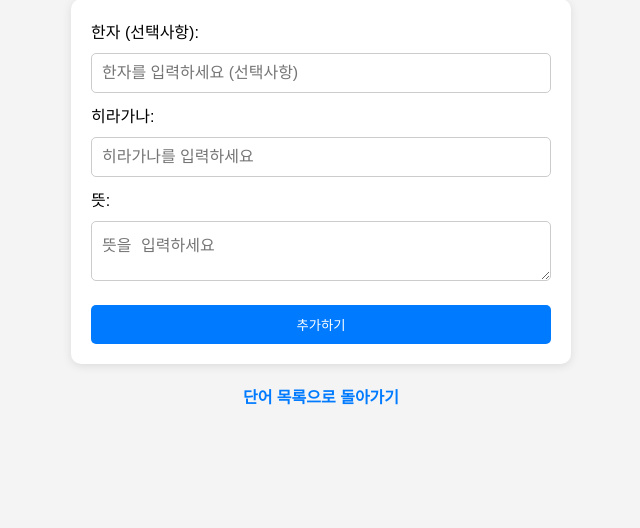
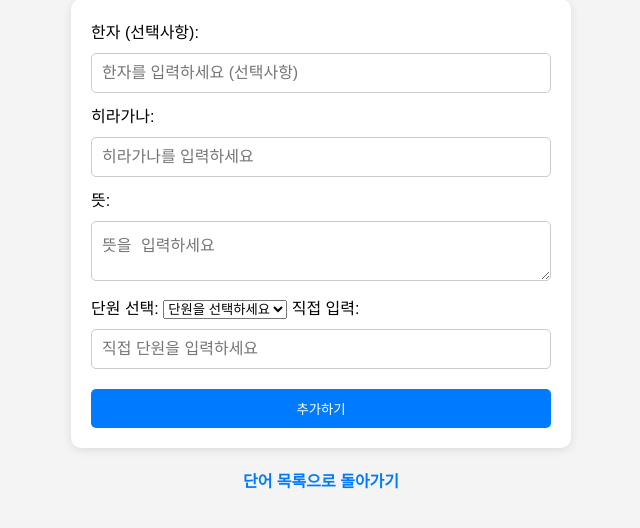
Before and after one commit to JTNewY/quizlet, a Django app: page /words/jp_add/ in a window 1280 px wide. Shown: the part 96-624 px from the top of the page, without its empty margins (319-959 px from the left). Run offline with Django 5.2, Linux system fonts and the light colour scheme; a user stored in the database is signed in; data comes from the database, SQL or seed files in the repository; both versions use the stored data as it was after the commit.

Commit message:
add 추가

```diff
--- a/WordLearningSite/words/templates/words/add_word.html
+++ b/WordLearningSite/words/templates/words/add_word.html
@@ -31,7 +31,7 @@
             box-sizing: border-box; /* 박스 크기 설정 */
         }
 
-        input[type="text"], input[type="number"], textarea {
+        input[type="text"], textarea {
             width: 100%; /* 전체 폭 사용 */
             padding: 10px; /* 내부 여백 */
             margin: 10px 0; /* 위아래 간격 */
@@ -42,7 +42,7 @@
             transition: border-color 0.3s; /* 테두리 색상 전환 효과 */
         }
 
-        input[type="text"]:focus, input[type="number"]:focus, textarea:focus {
+        input[type="text"]:focus, textarea:focus {
             border-color: #007BFF; /* 포커스 시 테두리 색상 변화 */
             outline: none; /* 기본 아웃라인 제거 */
         }
@@ -79,7 +79,7 @@
             h2 {
                 font-size: 1.5em; /* 작은 화면에서 제목 크기 조정 */
             }
-            input[type="text"], input[type="number"], textarea {
+            input[type="text"], textarea {
                 font-size: 14px; /* 입력 필드 글자 크기 조정 */
             }
             button {
@@ -101,24 +101,22 @@
         <label for="definition">뜻:</label>
         <textarea id="definition" name="definition" required placeholder="뜻을 입력하세요"></textarea>
 
+        <label for="unit-select">단원 선택:</label>
+        <select id="unit-select" name="unit" >
+            <option value="">단원을 선택하세요</option>
+            {% for unit in units %}
+                <option value="{{ unit }}">{{ unit }}</option>
+            {% endfor %}
+        </select>
+
+        <label for="unit-input">직접 입력:</label>
+        <input type="text" id="unit-input" name="custom_unit" placeholder="직접 단원을 입력하세요">
+
         <button type="submit">추가하기</button>
     </form>
     <a href="{% url 'words:word_list' %}">단어 목록으로 돌아가기</a>
-    <script >
+    <script>
         // 다크 모드 토글
-        document.getElementById('toggle-dark-mode').addEventListener('click', function() {
-            document.body.classList.toggle('dark-mode');
-            const icon = this.querySelector('i');
-            icon.classList.toggle('fa-moon');
-            icon.classList.toggle('fa-sun');
-
-            // 다크 모드 상태 저장
-            if (document.body.classList.contains('dark-mode')) {
-                localStorage.setItem('dark-mode', 'enabled');
-            } else {
-                localStorage.removeItem('dark-mode');
-            }
-        });
     </script>
 </body>
 </html>
--- a/WordLearningSite/words/views.py
+++ b/WordLearningSite/words/views.py
@@ -144,18 +144,25 @@ def word_list(request):
 
 @login_required
 def add_word(request):
+    # 기존 단원 목록 가져오기 (중복 제거)
+    existing_units = Word.objects.values_list('unit', flat=True).distinct()  # 데이터베이스에서 단원 가져오기
     if request.method == 'POST':
         form = WordForm(request.POST)
         if form.is_valid():
             word = form.save(commit=False)
             word.user = request.user
-            word.word_type = request.POST.get('new_word_type') or request.POST.get('word_type')
+
+            # 기존 단원 선택 또는 새 단원 추가 처리
+            selected_unit = request.POST.get('unit') or request.POST.get('custom_unit', '기타')
+            word.unit = selected_unit if selected_unit else '기타'  # 기본값 설정
+
             word.save()
             messages.success(request, '단어가 성공적으로 추가되었습니다!')
             return redirect('words:word_list')
     else:
         form = WordForm()
-    return render(request, 'words/add_word.html', {'form': form})
+
+    return render(request, 'words/add_word.html', {'form': form, 'units': existing_units})
 def quiz_view(request):
     unit = request.GET.get('unit', '전체')  # 선택된 단원 가져오기
 
```
Also changed, not shown: WordLearningSite/db.sqlite3.
